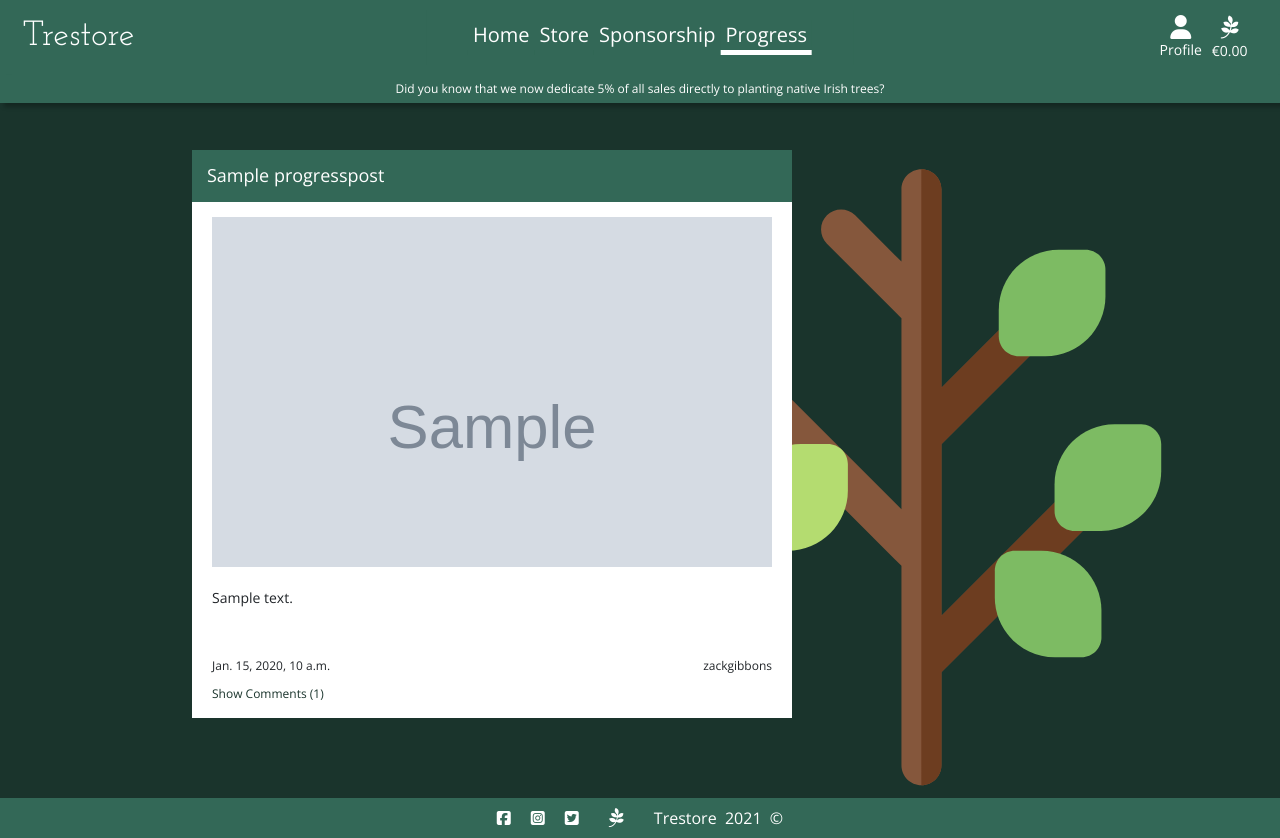
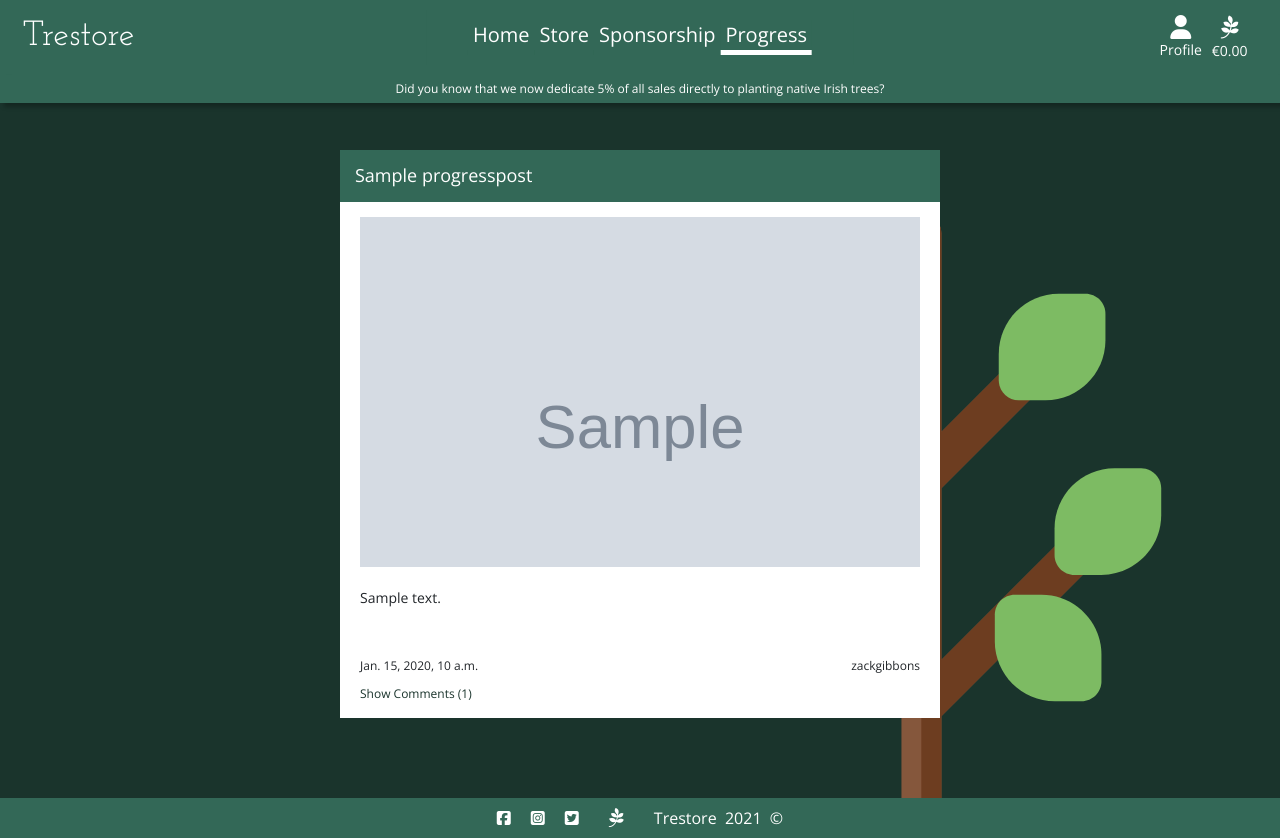
Before and after one commit to zackgithuboriginal/trestore-milestone-project-4, a Django app: page /progress/ in a window 1280 px wide. Run offline with Django 3.2, Linux system fonts and the light colour scheme; data comes from the database, SQL or seed files in the repository; tables that the repository leaves empty hold one stand-in row (values such as "Sample post"); grey boxes marked "Sample" are stand-in pictures; some libraries are stand-ins or nearby versions.

Commit message:
Fixed styling issues with progress blog

```diff
--- a/static/css/base.css
+++ b/static/css/base.css
@@ -492,7 +492,7 @@ h2.error-text {
 .tree-graphic {
     position: absolute;
     top: 0;
-    height: calc(100vh - 4rem);
+    height: calc(100vh);
     width: 100vw;
 }
 
@@ -2231,18 +2231,6 @@ footer p,
         bottom: 0;
     }
 
-    .post-card {
-        margin-left: 15%;
-    }
-
-    .add-post-button {
-        margin-left: calc(15% + 62rem);
-    }
-
-    div.spacer {
-        display: none;
-    }
-
     .product-details-content {
         padding: 12rem 8rem;
         min-height: calc(100vh - 4rem);
```
